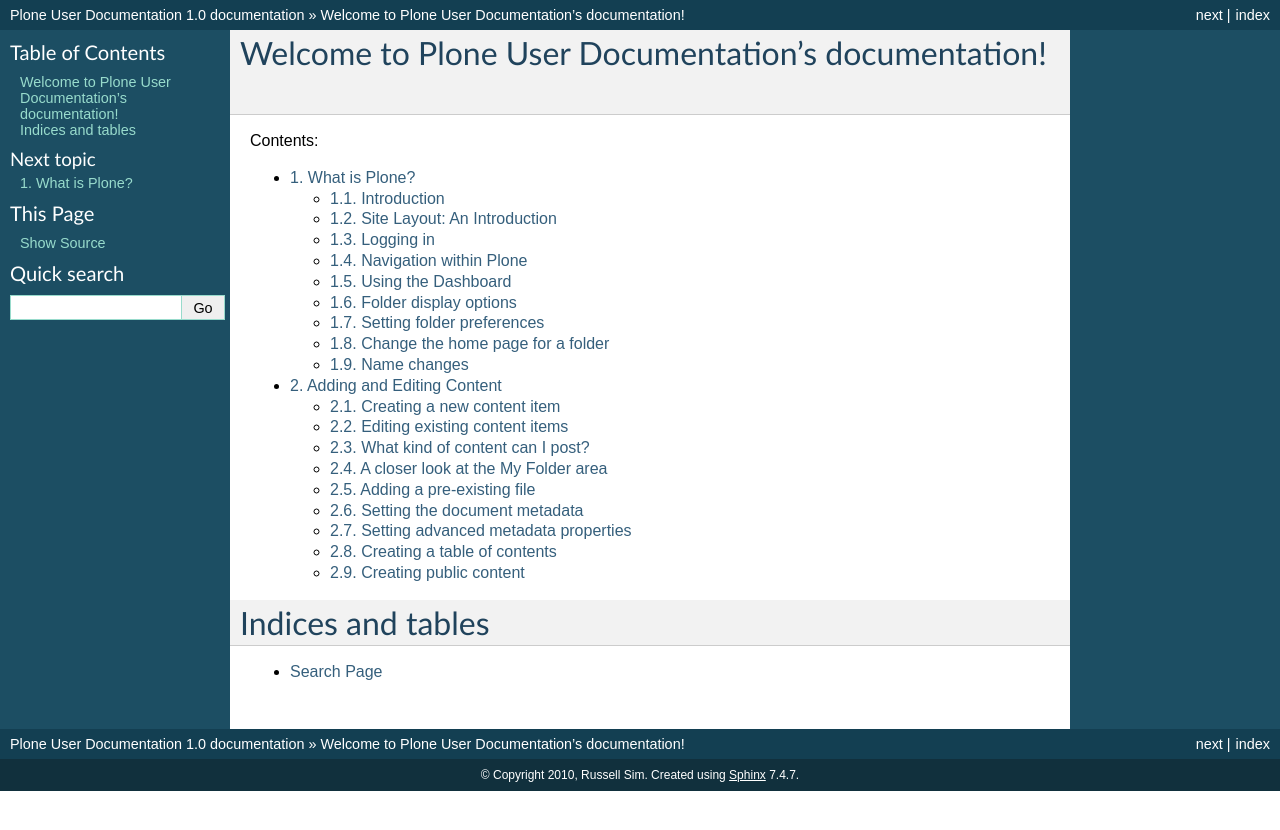
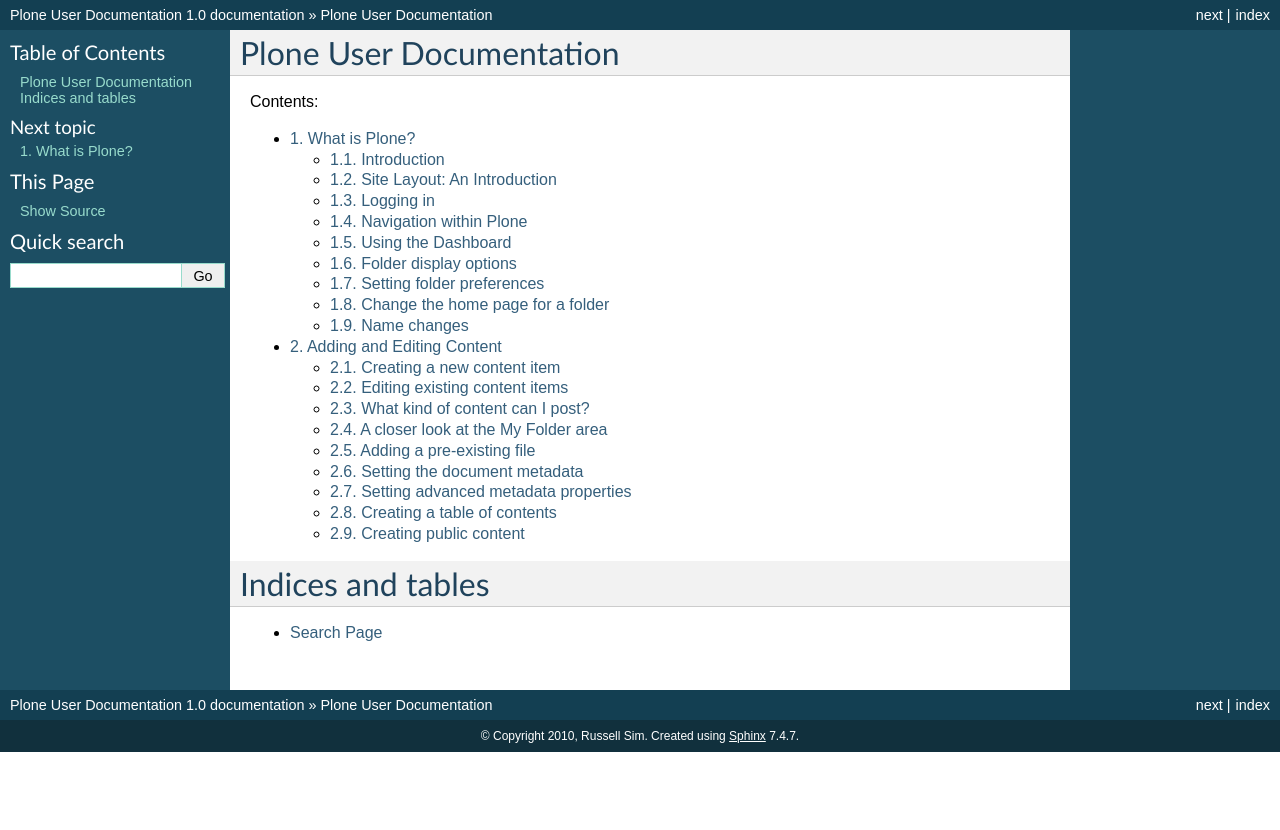
Before and after one commit to jcu-eresearch/plone-user-doc, a Sphinx documentation site: the page built from source/index.rst, in a window 1280 px wide. Shown: the top 830 px of the page. Built offline with Sphinx 7.4.7, drawn with Linux system fonts in a browser that asks for light colours.

Commit message:
updated title

```diff
--- a/source/index.rst
+++ b/source/index.rst
@@ -3,8 +3,8 @@
    You can adapt this file completely to your liking, but it should at least
    contain the root `toctree` directive.
 
-Welcome to Plone User Documentation's documentation!
-====================================================
+Plone User Documentation
+========================
 
 Contents:
 
```
